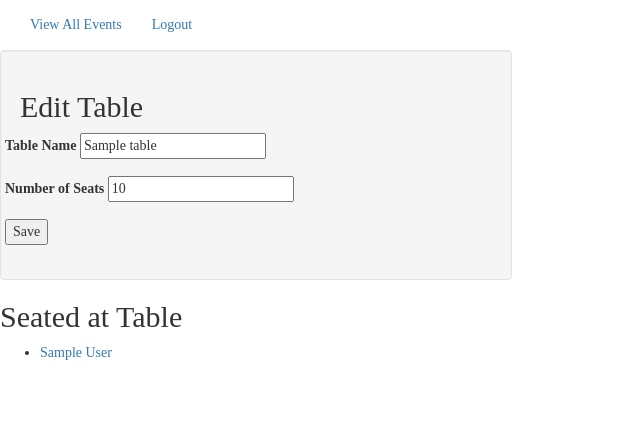
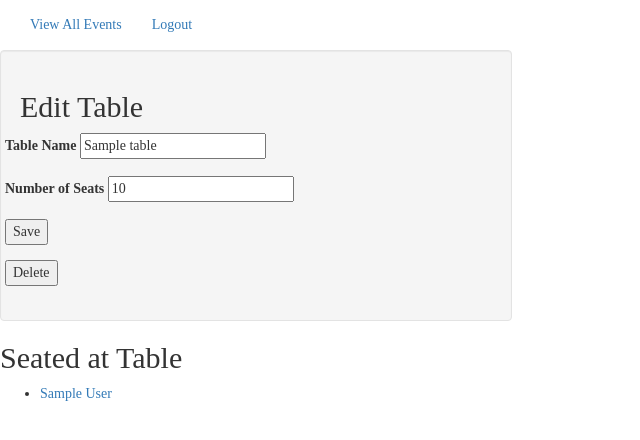
Before and after one commit to nurarenke/Seater, a Flask app: a page that uses templates/table-info.html in a window 1280 px wide. Shown: the top 440 px of the page, without its empty margins (0-640 px from the left). Run offline with Flask 2, Linux system fonts and the light colour scheme; the visitor is signed in with stand-in values (Sample User, id 1); tables that the repository leaves empty hold one stand-in row (values such as "Sample post"); some libraries are stand-ins or nearby versions.

Commit message:
Added a delete table button

```diff
--- a/server.py
+++ b/server.py
@@ -372,9 +372,22 @@ def update_table(event_id, table_id):
 
     return redirect('/event={}/table-info/{}'.format(event_id, table_id))
 
-@app.route('/event=<int:event_id>/delete-table/', methods=['POST'])
-def delete_table(event_id):
-    pass
+@app.route('/event=<int:event_id>/delete-table/table=<int:table_id>', methods=['POST'])
+def delete_table(event_id, table_id):
+    '''delete table'''
+
+    table_to_delete = Table.query.filter_by(table_id=table_id).first()
+
+    table_assignments_to_delete = Attendee.query.filter_by(table_id=table_id).all()
+
+    # replace table assignments with none for each attendee at that table
+    for attendee in table_assignments_to_delete:
+        attendee.table_id = None
+
+    db.session.delete(table_to_delete)
+    db.session.commit()
+
+    return redirect('/event-info/{}'.format(event_id))
 
 @app.route('/event=<int:event_id>/table-info/<int:table_id>')
 def table_detail(event_id, table_id):
--- a/templates/table-info.html
+++ b/templates/table-info.html
@@ -20,7 +20,11 @@
       <input type='submit' name='btn' value='Save'>
     </div>
   </form>
-
+  <form class="form-horizontal" action='/event={{ event_id }}/delete-table/table={{ table.table_id }}' method='POST'>
+    <div class="form-group">
+      <input type='submit' name='btn' value='Delete'>
+    </div>
+  </form>
 </div>
 
 <div>
```
Lines whose indentation alone changed are shown as unchanged.
